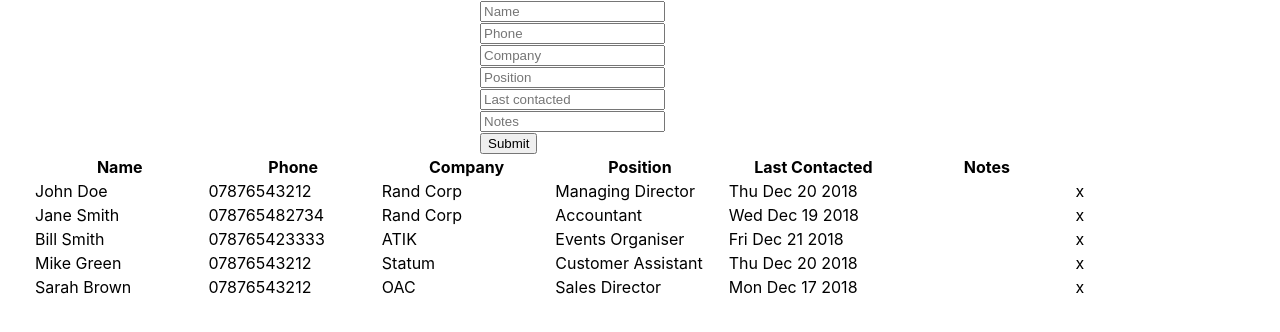
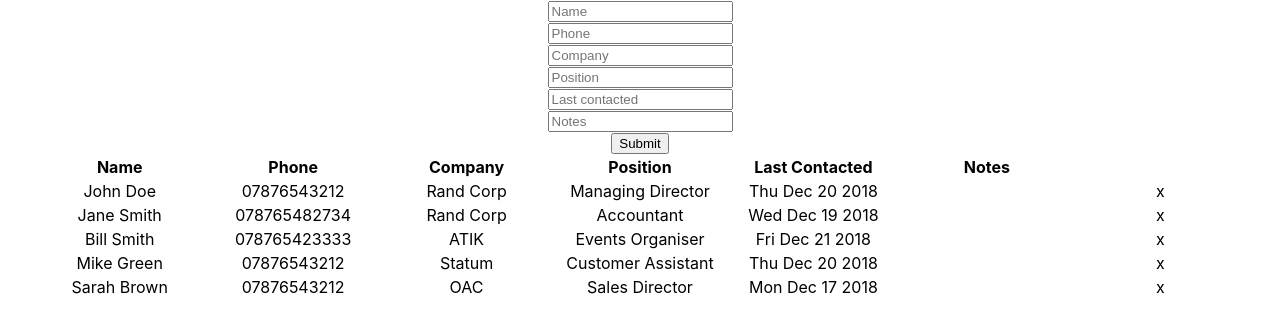
Before and after one commit to rob137/rolodex, a React (Create React App) app: page / in a window 1280 px wide. Shown: the top 332 px of the page. Built offline with nearby package versions, Linux system fonts and the light colour scheme.

Commit message:
Use App.scss, not App.css

```diff
--- a/src/App.css
+++ b/src/App.scss
@@ -1,4 +1,5 @@
 .App {
+  text-align: center;
   display: flex;
   flex-direction: column;
   align-items: center;
--- a/src/App.tsx
+++ b/src/App.tsx
@@ -1,5 +1,5 @@
 import React, { Component } from 'react';
-import './App.css';
+import './App.scss';
 
 import ContactAdder from './ContactAdder';
 import ContactList from './ContactList';
```
